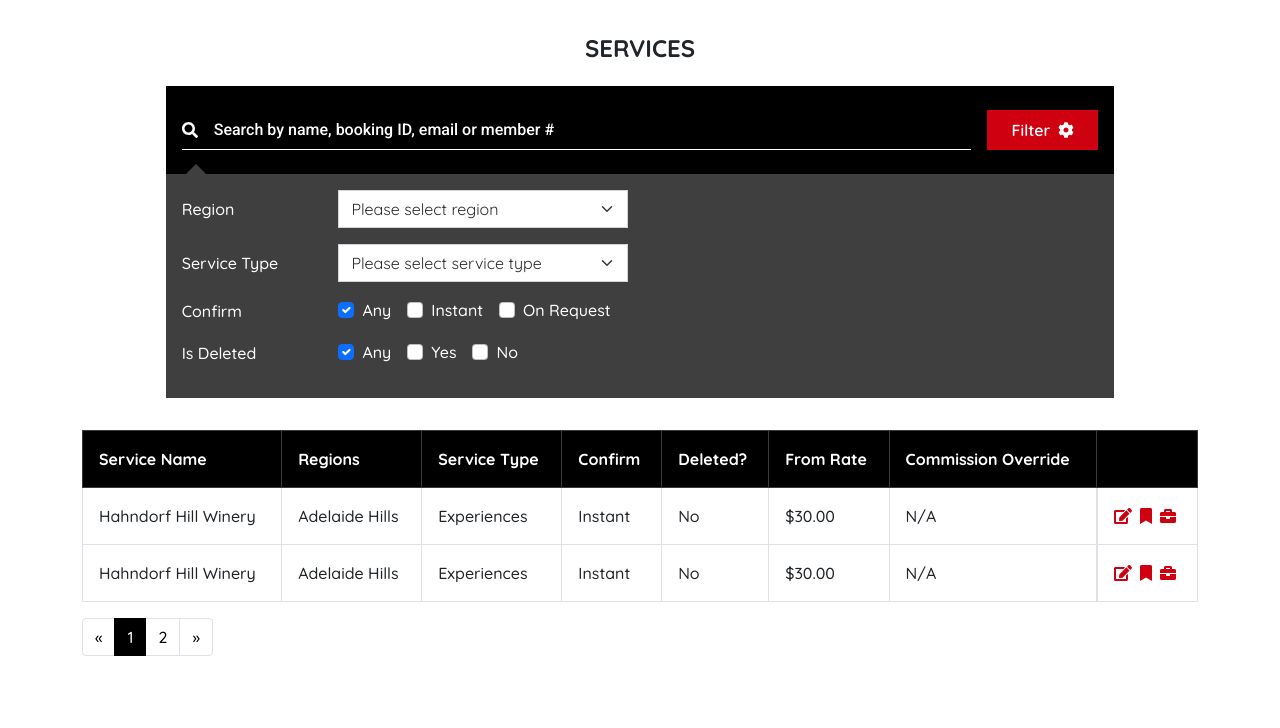
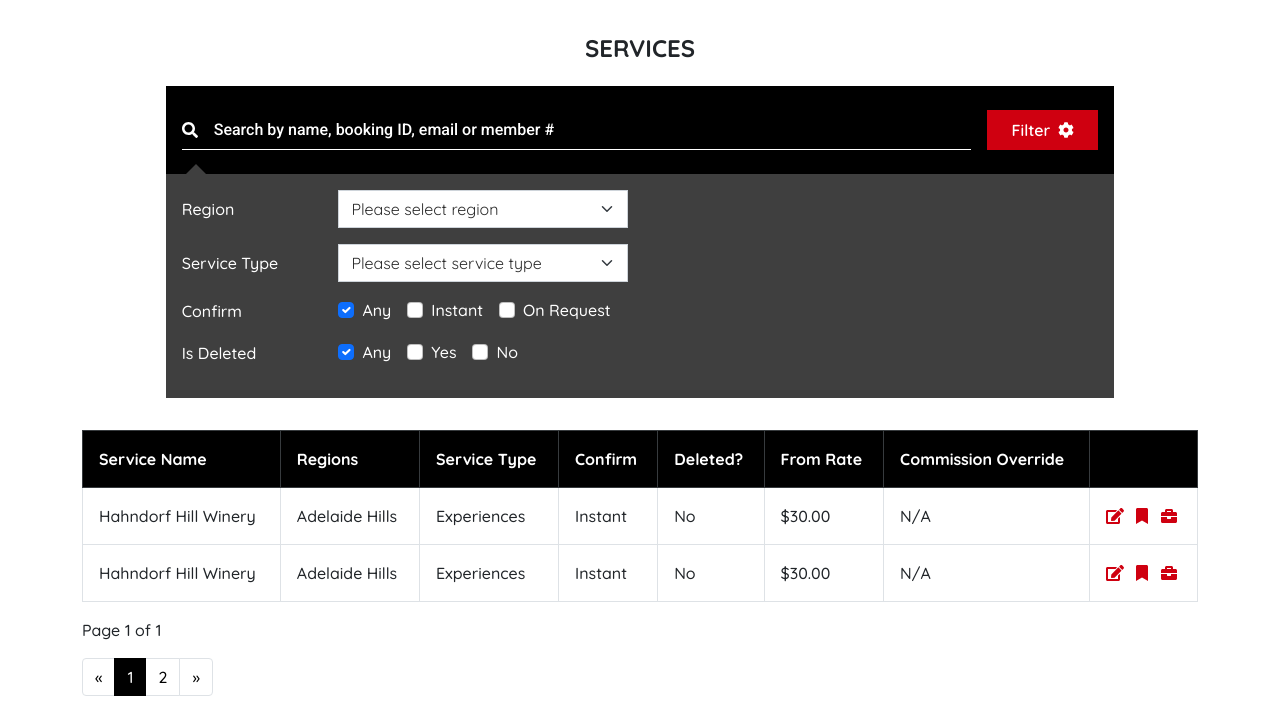
Before and after one commit to iceru/sa-trade, a plain HTML site: page services.html in a window 1280 px wide. Shown: the part 149-877 px from the top of the page. Before the commit the page ends 837 px from the top, so only its background shows below. Drawn offline with nearby package versions, Linux system fonts and the light colour scheme.

Commit message:
update tables

```diff
--- a/scss/_global.scss
+++ b/scss/_global.scss
@@ -319,6 +319,7 @@
 .table {
   .table-dark {
     --bs-table-bg: black !important;
+    vertical-align: top;
   }
   font-size: 0.8rem;
   @include breakpoint(laptop) {
--- a/services.html
+++ b/services.html
@@ -209,7 +209,7 @@
                                     <td>No</td>
                                     <td>$30.00</td>
                                     <td>N/A</td>
-                                    <td class="d-flex primary-color">
+                                    <td class="primary-color">
                                         <a href="/suppliers-edit.html">
                                             <i class="fas fa-edit me-2"></i>
                                         </a>
@@ -229,7 +229,7 @@
                                     <td>No</td>
                                     <td>$30.00</td>
                                     <td>N/A</td>
-                                    <td class="d-flex primary-color">
+                                    <td class="primary-color">
                                         <a href="/suppliers-edit.html">
                                             <i class="fas fa-edit me-2"></i>
                                         </a>
@@ -243,6 +243,9 @@
                                 </tr>
                             </tbody>
                         </table>
+                    </div>
+                    <div class="page-number mb-3">
+                        Page 1 of 1
                     </div>
                     <nav aria-label="Page navigation">
                         <ul class="pagination">
```
Also changed, not shown: baskets.html (+3 -0 lines), bookings.html (+3 -1 lines), suppliers.html (+5 -2 lines), css/style.css, 1 other file.
